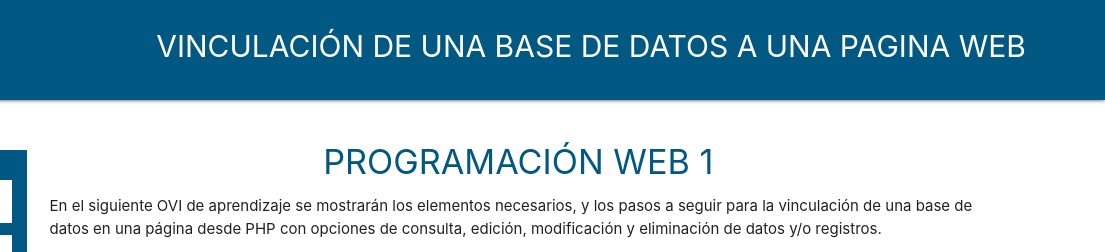
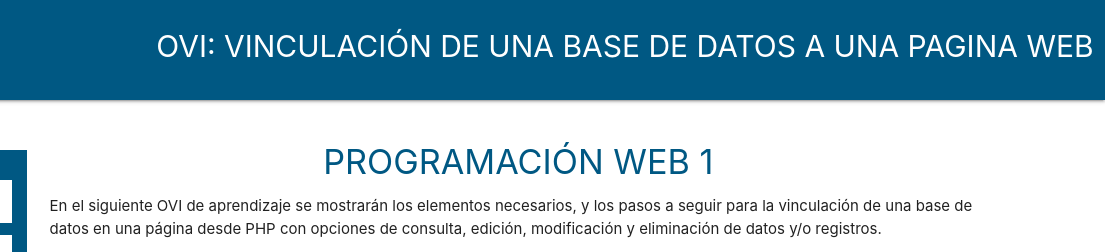
Before and after one commit to cristianguerrero/Fase3_Crear_OVI, a plain HTML site: page index.html in a window 1280 px wide. Shown: the top 252 px of the page, 175-1280 px from the left. Drawn offline with Linux system fonts and the light colour scheme.

Commit message:
Pagina de inicio

```diff
--- a/index.html
+++ b/index.html
@@ -27,7 +27,7 @@
 				    </div>
 				    <div class="col m9">
 					    <ul id="nav-mobile" class="hide-on-med-and-down titulo_index">
-					    	<li style="float: none;"><h1>VINCULACIÓN DE UNA BASE DE DATOS A UNA PAGINA WEB</h1></li>
+					    	<li style="float: none;"><h1>OVI: VINCULACIÓN DE UNA BASE DE DATOS A UNA PAGINA WEB</h1></li>
 					    </ul>
 				    </div>
 				</div>
```
